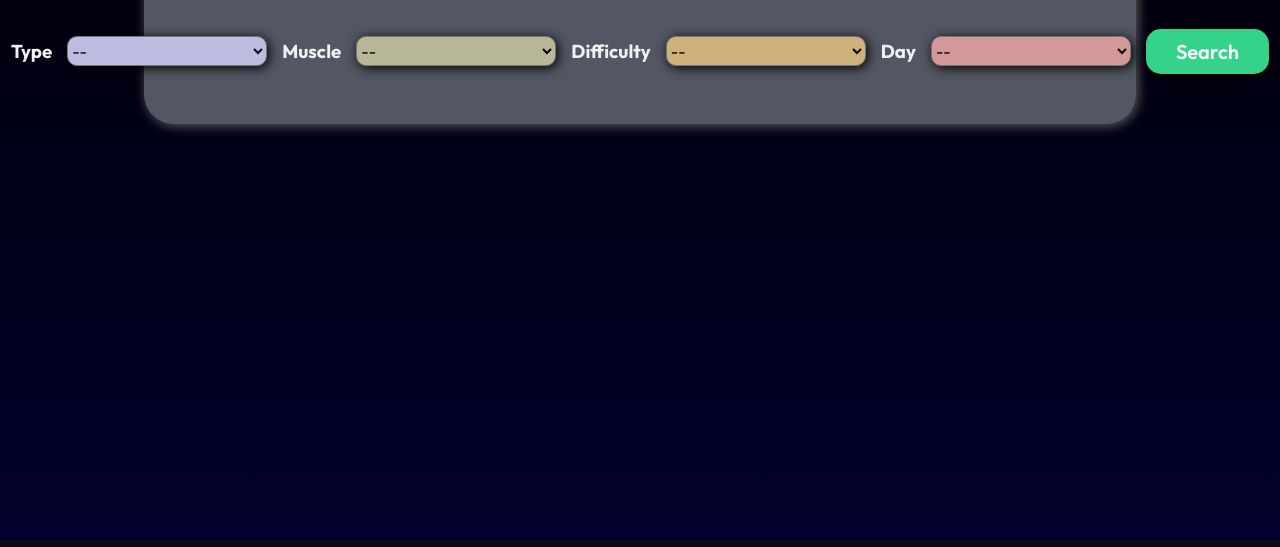
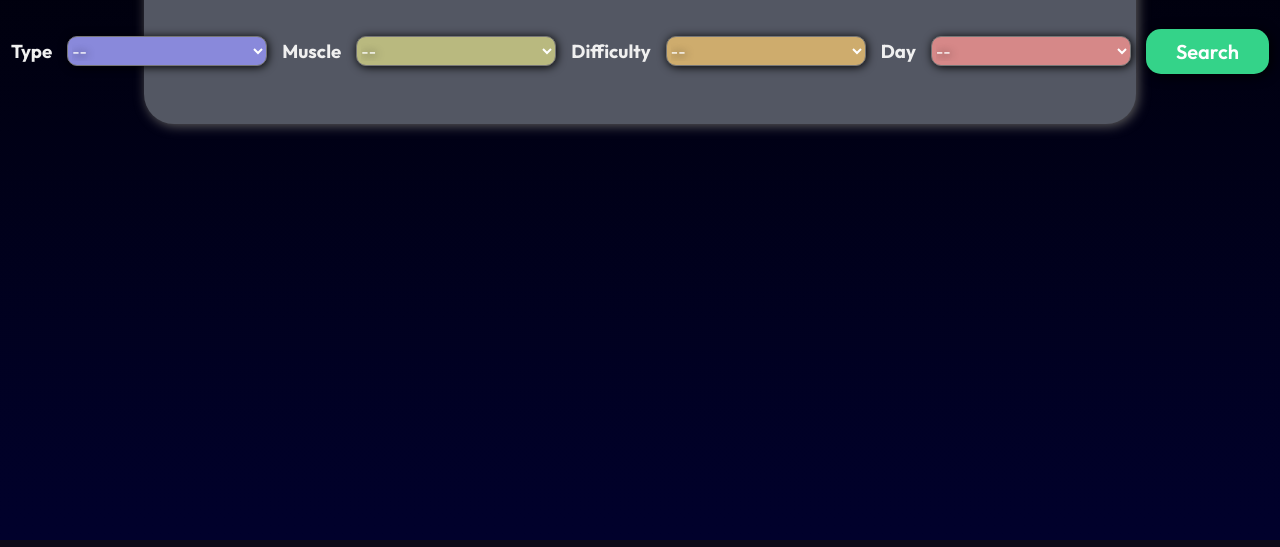
Before and after one commit to ylim1699/team_project, a website built with Vite: page src/exercises.html in a window 1280 px wide. Shown: the part 325-872 px from the top of the page. Built offline with nearby package versions, Linux system fonts and the light colour scheme; no server answers.

Commit message:
forgot what I did, but did something

```diff
--- a/src/css/partials/exercise.css
+++ b/src/css/partials/exercise.css
@@ -51,24 +51,26 @@ main {
     height: 30px;
     border-radius: 10px;
 
-    box-shadow: 2px 2px 12px black;
+    box-shadow: 1px 1px 10px black;
+    color: rgb(255, 255, 255);
+    text-shadow: 1px 1px 8px black;
 }
 
 
 #typeSelector {
-  background-color: rgb(189, 189, 226);
+  background-color: rgb(137, 137, 219);
 }
 
 #muscleSelector {
-  background-color: rgb(184, 184, 151);
+  background-color: rgb(185, 185, 127);
 }
 
 #difficultySelector {
-  background-color: rgb(207, 178, 123);
+  background-color: rgb(206, 172, 109);
 }
 
 #daySelector {
-  background-color: rgb(211, 152, 152);
+  background-color: rgb(214, 136, 136);
 }
 
 #searchBtn {
@@ -182,8 +184,7 @@ main {
   width: 40%;
   max-height: 50vh;
   overflow-y: auto;
-  box-shadow: 0 10px 25px rgba(0,0,0,0.2);
-  animation: popup 0.25s ease-out;
+  box-shadow: 2px 4px 24px black;
 }
 
 .close {
```
